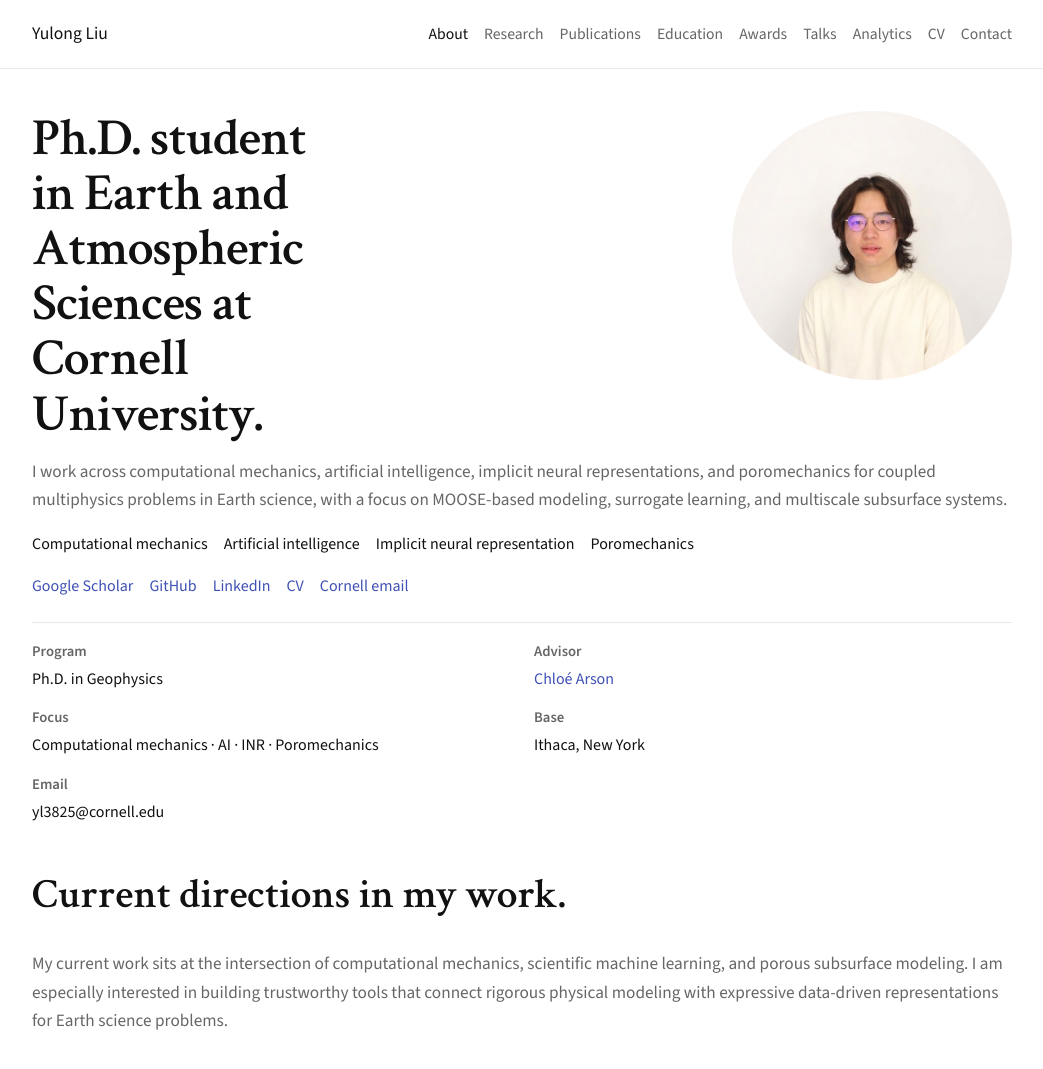
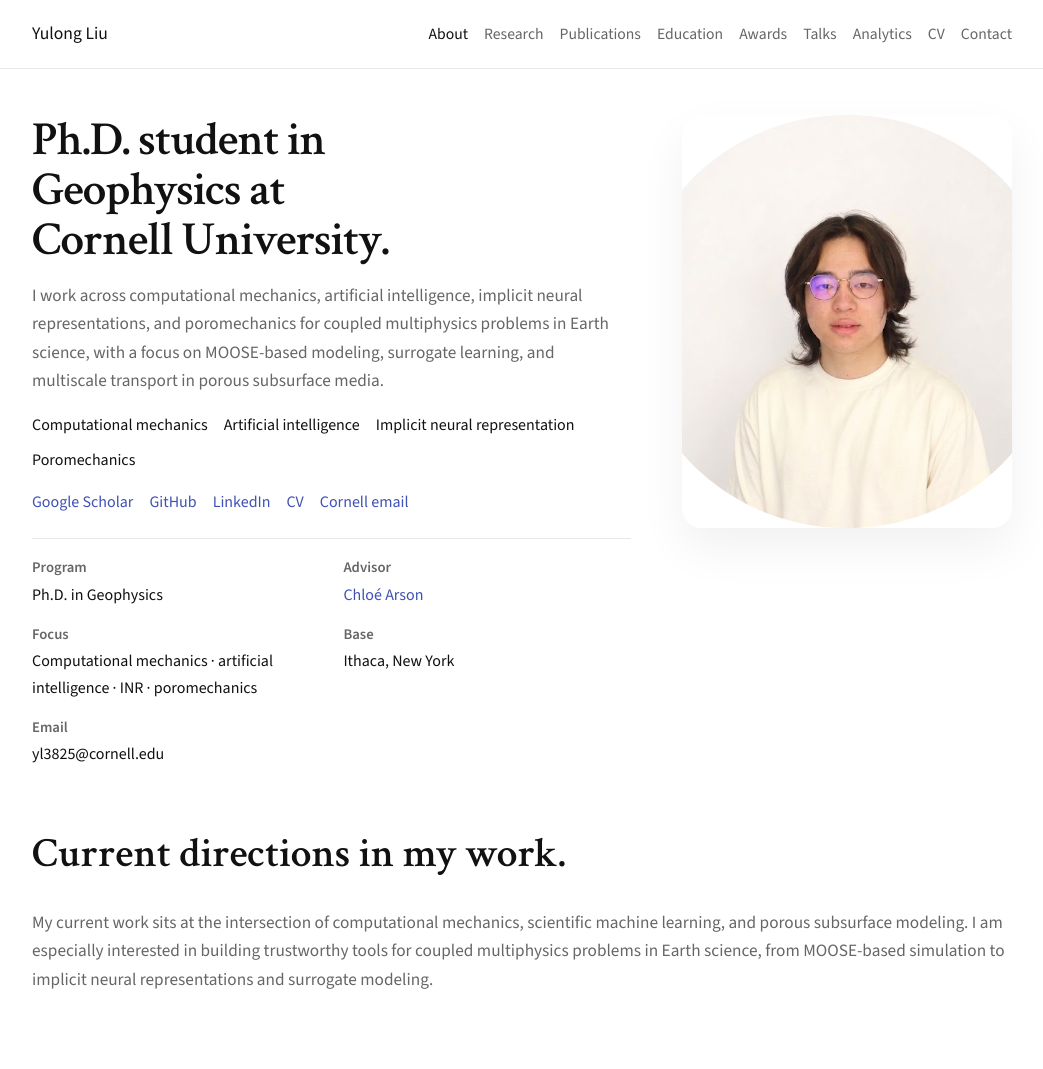
Before and after one commit to Yulongggggg/yulong_website, a Jekyll site: the page built from index.md, in a window 1280 px wide and 1124 px high. Shown: the top 1069 px of the window, without its empty margins (118-1161 px from the left). Built offline with Jekyll 4.4.1, drawn with Linux system fonts in a browser that asks for light colours.

Commit message:
Sync site with updated CV

```diff
--- a/assets/css/style.css
+++ b/assets/css/style.css
@@ -143,38 +143,46 @@
 }
 
 .hero-card {
-  display: block;
-  padding: 0;
+  display: grid;
+  grid-template-columns: minmax(0, 1.18fr) minmax(260px, 330px);
+  align-items: start;
+  gap: clamp(1.8rem, 4vw, 4rem);
+  padding: 0.25rem 0 0;
 }
 
 .hero-photo {
-  float: right;
-  width: min(280px, 34vw);
-  margin: 0 0 1.5rem 2rem;
+  order: 2;
+  width: min(330px, 100%);
+  margin: 0;
+  justify-self: end;
 }
 
 .hero-photo img {
   display: block;
   width: 100%;
-  border-radius: 6px;
+  aspect-ratio: 4 / 5;
+  border-radius: 20px;
   object-fit: cover;
+  box-shadow: 0 20px 48px rgba(0, 0, 0, 0.06);
 }
 
 .hero-copy {
   display: block;
+  min-width: 0;
 }
 
 .hero-copy h1 {
-  font-size: clamp(2.4rem, 5.4vw, 4rem);
-  line-height: 1.02;
+  font-size: clamp(2.2rem, 4.8vw, 3.35rem);
+  line-height: 1.04;
   margin-bottom: 1rem;
 }
 
 .hero-headline {
-  max-width: 11.5ch;
-  font-size: clamp(2rem, 4.4vw, 3.25rem) !important;
+  max-width: 15.5ch;
+  font-size: clamp(1.95rem, 3.7vw, 3rem) !important;
   line-height: 1.06 !important;
-  letter-spacing: -0.015em;
+  letter-spacing: -0.02em;
+  text-wrap: balance;
 }
 
 .hero-lead,
@@ -187,6 +195,10 @@
   margin: 0 0 1rem;
   font-size: 1.08rem;
   color: var(--muted);
+}
+
+.hero-lead {
+  max-width: 46rem;
 }
 
 .tag-row,
@@ -635,10 +647,21 @@
 }
 
 @media (max-width: 900px) {
+  .hero-card,
   .results-gallery,
   .analytics-grid,
   .contact-grid {
     grid-template-columns: 1fr;
+  }
+
+  .hero-card {
+    gap: 1.5rem;
+  }
+
+  .hero-photo {
+    order: 0;
+    justify-self: start;
+    width: min(320px, 100%);
   }
 
   .pub-item {
@@ -667,14 +690,13 @@
   }
 
   .hero-photo {
-    float: none;
-    width: min(260px, 100%);
+    width: min(280px, 100%);
     margin: 0 0 1.25rem;
   }
 
   .hero-headline {
     max-width: none;
-    font-size: clamp(1.85rem, 8vw, 2.65rem) !important;
+    font-size: clamp(1.8rem, 7.4vw, 2.55rem) !important;
   }
 
   .fact-grid,
--- a/index.md
+++ b/index.md
@@ -7,7 +7,7 @@
 layout: page
 hide_title: true
 body_class: page-about
-description: Ph.D. student in Earth and Atmospheric Sciences at Cornell University.
+description: Ph.D. student in Geophysics at Cornell University.
 ---
 
 <section class="hero-card">
@@ -16,9 +16,9 @@
   </div>
   <div class="hero-copy">
     <p class="page-kicker">Yulong Liu</p>
-    <h1 class="hero-headline">Ph.D. student in Earth and Atmospheric Sciences at Cornell University.</h1>
+    <h1 class="hero-headline">Ph.D. student in Geophysics at Cornell University.</h1>
     <p class="hero-lead">
-      I work across computational mechanics, artificial intelligence, implicit neural representations, and poromechanics for coupled multiphysics problems in Earth science, with a focus on MOOSE-based modeling, surrogate learning, and multiscale subsurface systems.
+      I work across computational mechanics, artificial intelligence, implicit neural representations, and poromechanics for coupled multiphysics problems in Earth science, with a focus on MOOSE-based modeling, surrogate learning, and multiscale transport in porous subsurface media.
     </p>
 
     <div class="tag-row">
@@ -47,7 +47,7 @@
       </div>
       <div class="fact-item">
         <dt>Focus</dt>
-        <dd>Computational mechanics · AI · INR · Poromechanics</dd>
+        <dd>Computational mechanics · artificial intelligence · INR · poromechanics</dd>
       </div>
       <div class="fact-item">
         <dt>Base</dt>
@@ -67,6 +67,6 @@
     <h2 class="section-title">Current directions in my work.</h2>
   </div>
   <p class="section-copy">
-    My current work sits at the intersection of computational mechanics, scientific machine learning, and porous subsurface modeling. I am especially interested in building trustworthy tools that connect rigorous physical modeling with expressive data-driven representations for Earth science problems.
+    My current work sits at the intersection of computational mechanics, scientific machine learning, and porous subsurface modeling. I am especially interested in building trustworthy tools for coupled multiphysics problems in Earth science, from MOOSE-based simulation to implicit neural representations and surrogate modeling.
   </p>
 </section>
```
Also changed, not shown: awards.md (+2 -1 lines), publications.md (+6 -6 lines), assets/img/pub-covers/intent-neurips.svg, 2 other files.
